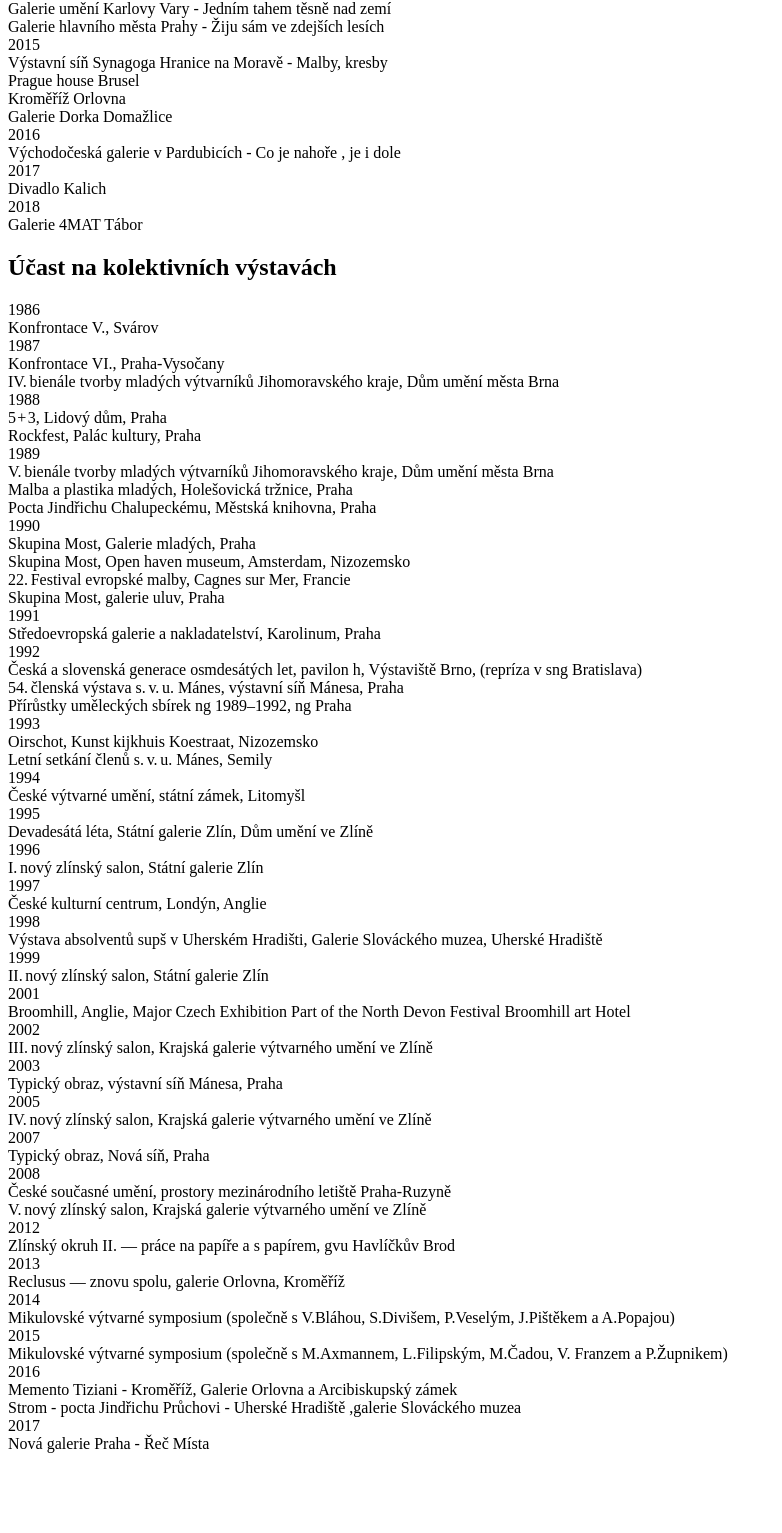
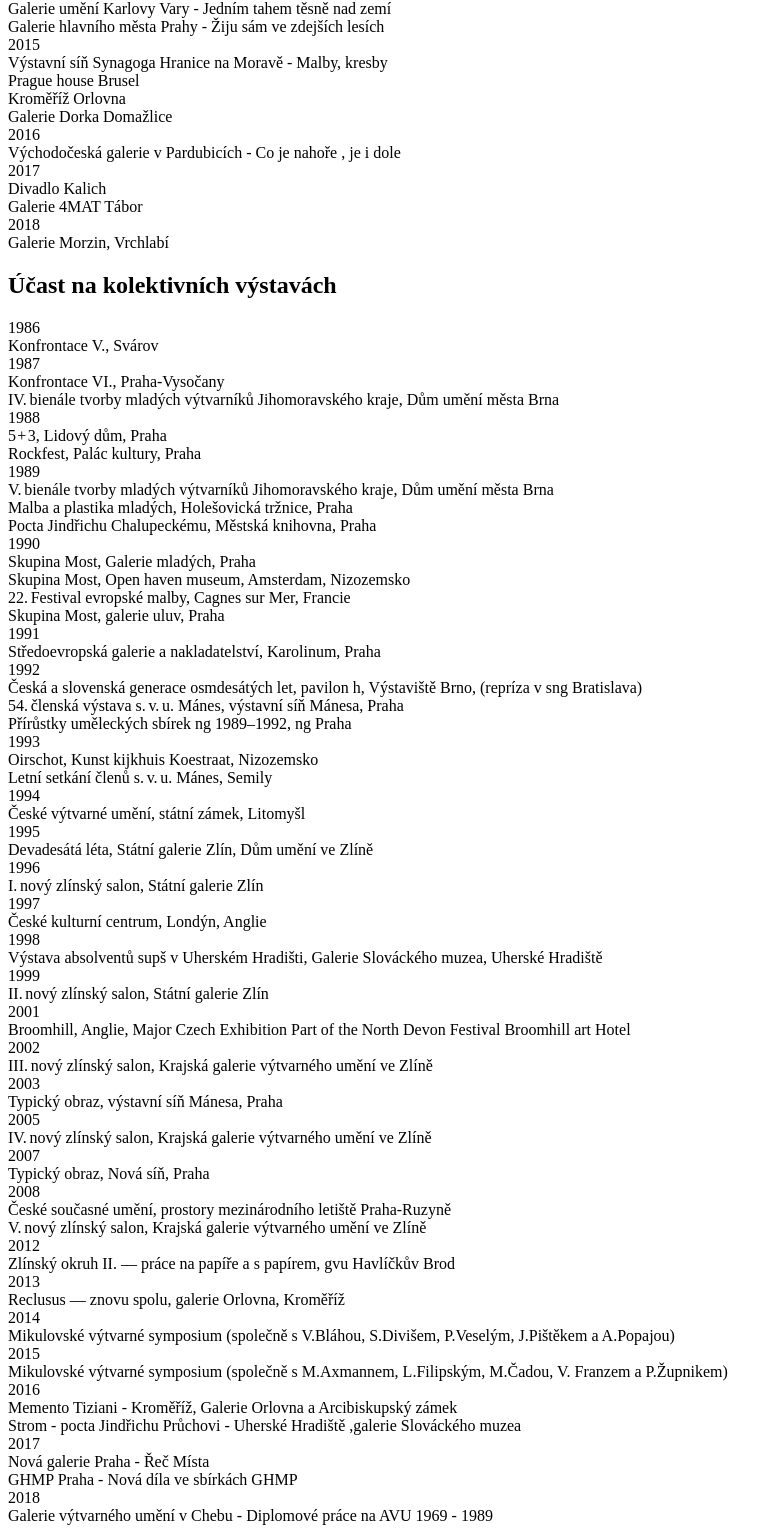
Before and after one commit to jakub-klapka/oldrich-tichy, a PHP site: template html/source_ssg/templates/vystavy.php in a window 1280 px wide. Shown: the part 1081-2614 px from the top of the page, without its empty margins (0-782 px from the left). Before the commit the page ends 2534 px from the top, so only its background shows below. Run offline with PHP 8.4, Linux system fonts and the light colour scheme; the template is opened without the code that fills it, so the values that code supplies are empty.

Commit message:
Modify vystavy.php

```diff
--- a/html/source_ssg/vystavy/vystavy.php
+++ b/html/source_ssg/vystavy/vystavy.php
@@ -90,10 +90,11 @@
 			'Východočeská galerie v Pardubicích - Co je nahoře , je i dole'
 		),
 		'2017' => array(
-			'Divadlo Kalich'
+			'Divadlo Kalich',
+			'Galerie 4MAT Tábor'
 		),
 		'2018' => array(
-			'Galerie 4MAT Tábor'
+			'Galerie Morzin, Vrchlabí'
 		)
 	),
 	'Účast na kolektivních výstavách' => array(
@@ -185,7 +186,11 @@
 			'Strom - pocta Jindřichu Průchovi - Uherské Hradiště ,galerie Slováckého muzea'
 		),
 		'2017' => array(
-			'Nová galerie Praha - Řeč Místa'
-		)
+			'Nová galerie Praha - Řeč Místa',
+			'GHMP Praha - Nová díla ve sbírkách GHMP'
+		),
+        '2018' => array(
+        	'Galerie výtvarného umění v Chebu - Diplomové práce na AVU 1969 - 1989'
+        )
 	)
 );
```
Also changed, not shown: html/source_ssg/vystavy/vystavy_en.php (+8 -3 lines).
